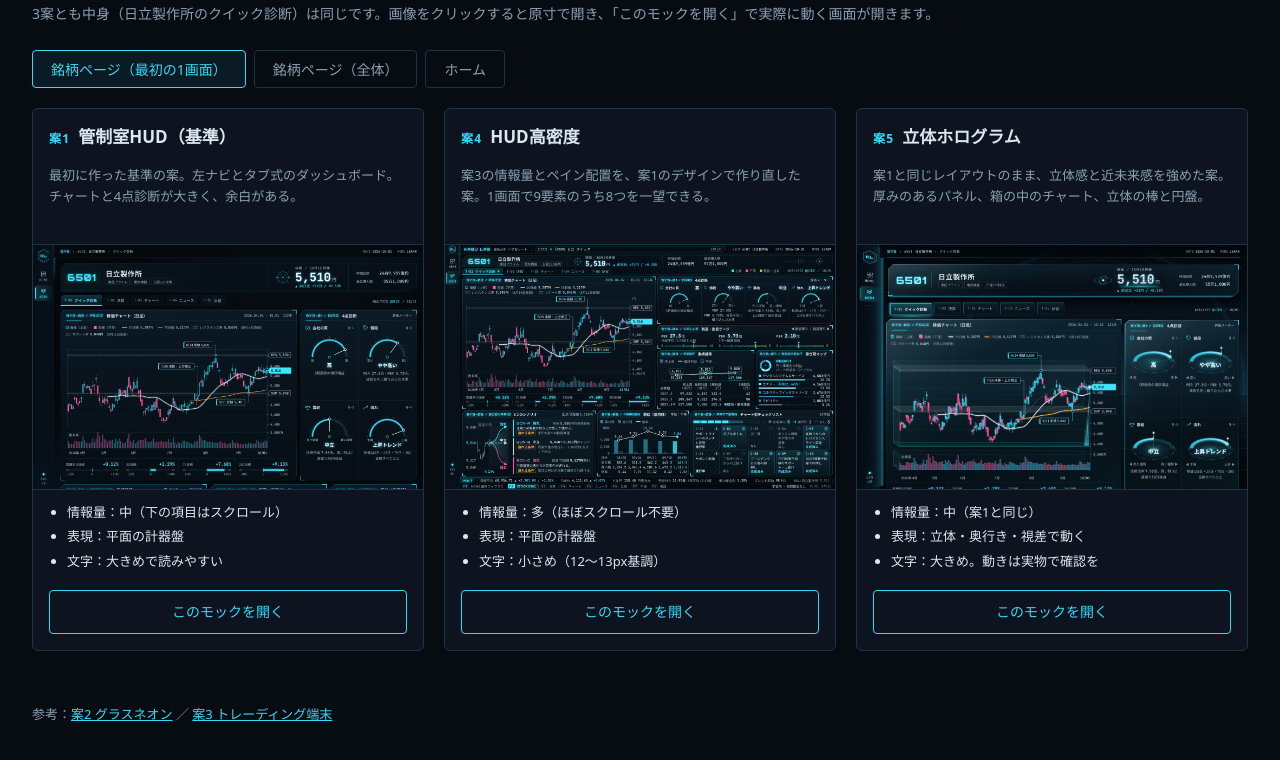
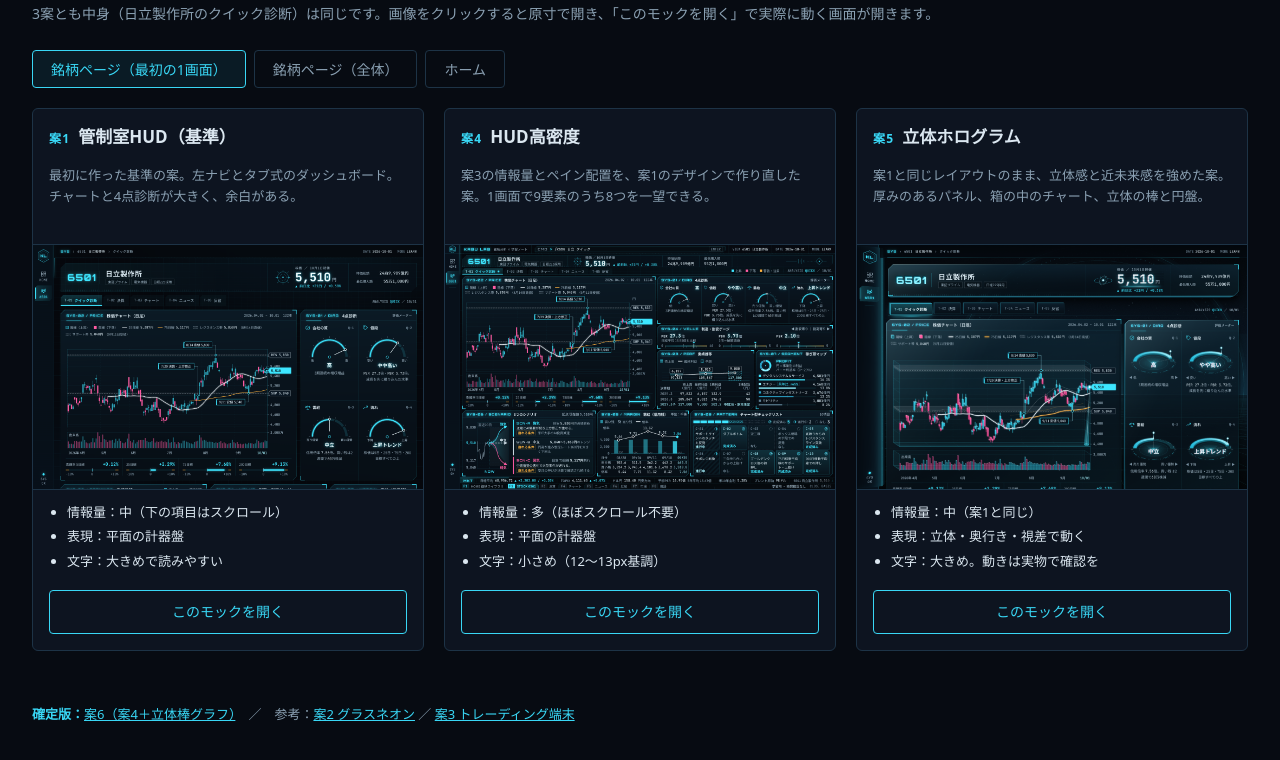
Before and after one commit to KoseiQU/kabu-lab, a plain HTML site: page mocks/compare.html in a window 1280 px wide. Shown: the part 66-826 px from the top of the page. Drawn offline with Linux system fonts and the light colour scheme.

Commit message:
mock: 比較ページに確定版へのリンク

```diff
--- a/mocks/compare.html
+++ b/mocks/compare.html
@@ -51,7 +51,7 @@ header p{margin:6px 0 0;color:var(--mut);font-size:14px}
 <ul><li>情報量：中（案1と同じ）</li><li>表現：立体・奥行き・視差で動く</li><li>文字：大きめ。動きは実物で確認を</li></ul>
 <a class="open" href="mock-5-holo3d.html" target="_blank">このモックを開く</a></section>
 </main>
-<p class="note">参考：<a href="mock-2-glass.html" target="_blank">案2 グラスネオン</a> ／ <a href="mock-3-terminal.html" target="_blank">案3 トレーディング端末</a></p>
+<p class="note"><strong style="color:#39d7f5">確定版：</strong><a href="mock-6-final.html" target="_blank">案6（案4＋立体棒グラフ）</a>　／　参考：<a href="mock-2-glass.html" target="_blank">案2 グラスネオン</a> ／ <a href="mock-3-terminal.html" target="_blank">案3 トレーディング端末</a></p>
 <script>
 document.querySelectorAll('.tabs button').forEach(function(b){b.addEventListener('click',function(){
  document.querySelectorAll('.tabs button').forEach(function(x){x.setAttribute('aria-pressed',x===b?'true':'false')});
```
